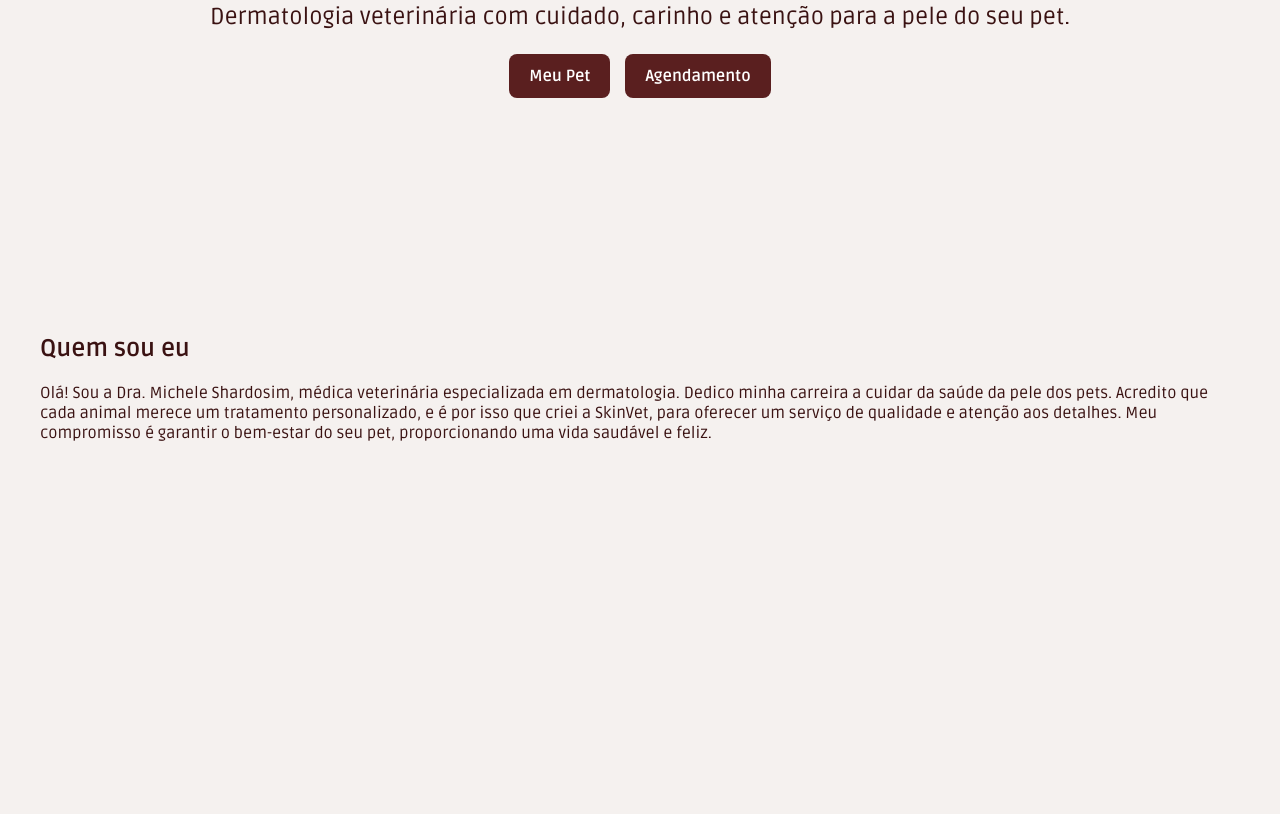
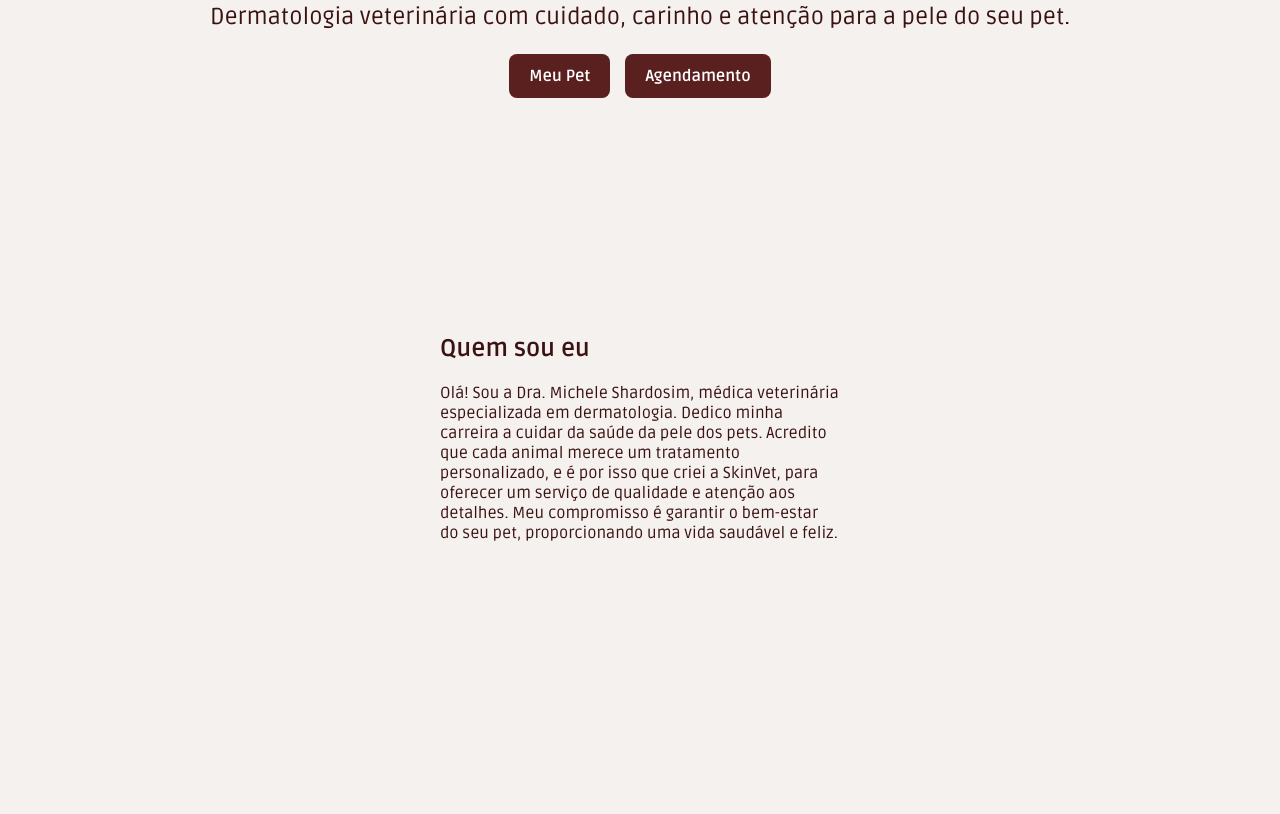
Before and after one commit to GeorgeKempf/skinvet, a website: page frontend/index.html in a window 1280 px wide. Shown: the part 766-1580 px from the top of the page. Drawn offline with Linux system fonts and the light colour scheme.

```diff
--- a/frontend/css/home.css
+++ b/frontend/css/home.css
@@ -249,6 +249,11 @@
     background-color: #3a1212;
 }
 
+.container {
+    padding: 0px 400px;
+    text-align: left;
+}
+
 h1,
 h2 {
     font-weight: 700;
--- a/frontend/index.html
+++ b/frontend/index.html
@@ -77,8 +77,8 @@
             </nav>
         </div>
     </section>
-
-    <section id="quem-sou" class="section">
+        <div class="container">
+                <section id="quem-sou" class="section">
         <h2>Quem sou eu</h2>
         <p>
             Olá! Sou a Dra. Michele Shardosim, médica veterinária especializada em dermatologia.
@@ -101,6 +101,8 @@
         <p>Instagram: @skinvet</p>
     </section>
 
+    </div>
+
 </main>
 
 <script src="js/auth.js"></script>
```
Also changed, not shown: frontend/css/style.css (line endings or trailing spaces).
